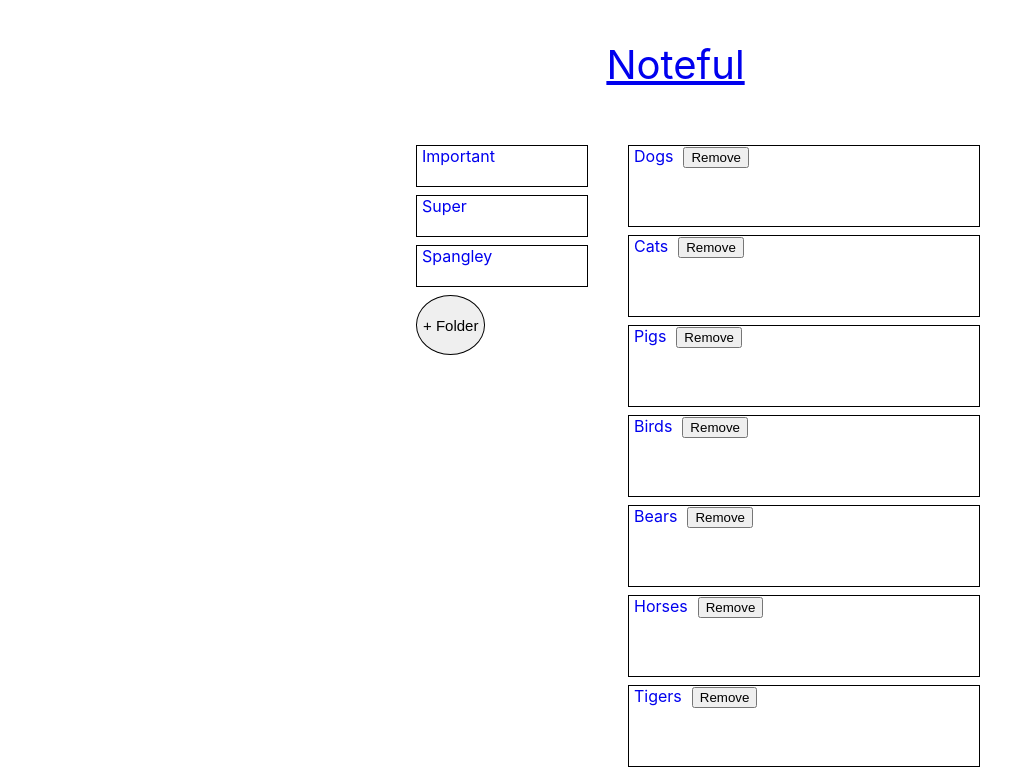
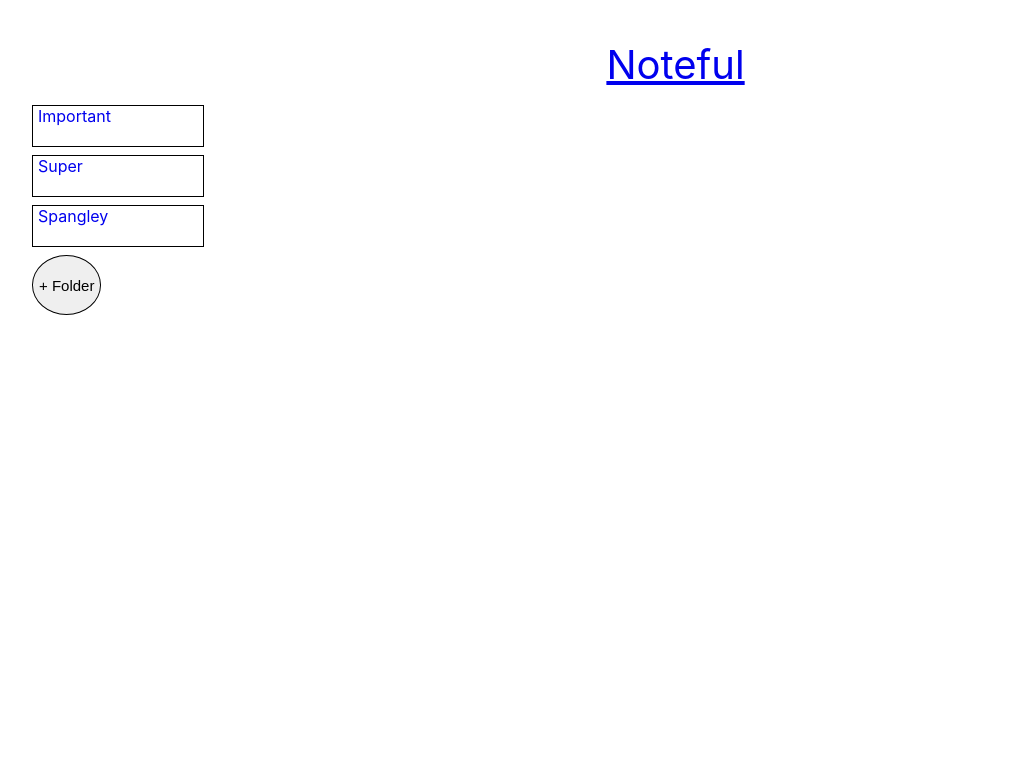
Before and after one commit to navin1551/Noteful, a React (Create React App) app: page / in a window 1280 px wide. Shown: the top 774 px of the page, without its empty margins (8-1019 px from the left). Built offline with nearby package versions, Linux system fonts and the light colour scheme.

Commit message:
folder context done

```diff
--- a/src/App.js
+++ b/src/App.js
@@ -40,25 +40,7 @@ class App extends React.Component {
           <header>
             <Link to={"/"}>Noteful</Link>
           </header>
-          <Route
-            exact
-            path="/"
-            render={() => {
-              return (
-                <div className="Grid-container">
-                  <nav>
-                    <FolderList folders={this.state.folders} />
-                  </nav>
-                  <main>
-                    <NoteList
-                      removeNoteHandle={this.removeNoteHandle}
-                      notes={this.state.notes}
-                    />
-                  </main>
-                </div>
-              );
-            }}
-          />
+          <Route exact path="/" component={FolderList} />
           <Route
             path="/folder/:folderId"
             render={({ match }) => {
--- a/src/components/Folder.js
+++ b/src/components/Folder.js
@@ -7,7 +7,6 @@ class Folder extends React.Component {
     return (
       <div className="Individual-folder">
         <Link className="link" to={`/folder/${this.props.id}`}>
-          {" "}
           {this.props.title}
         </Link>
       </div>
```
Also changed, not shown: src/Note-filters.js (added, +7 -0 lines).
